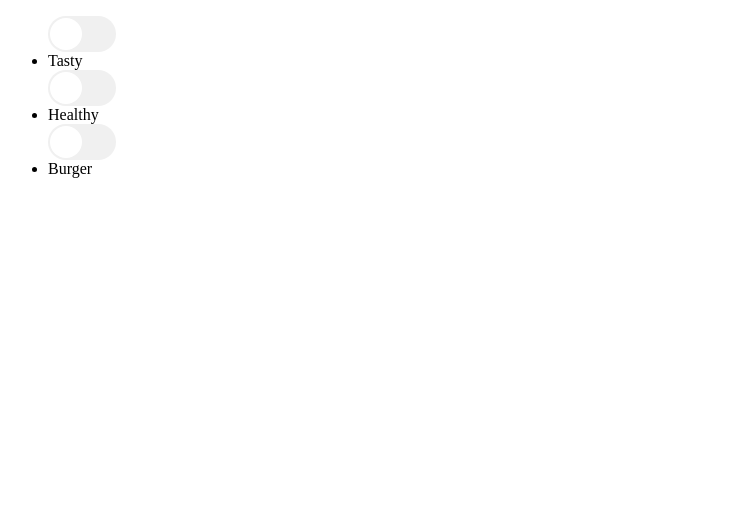
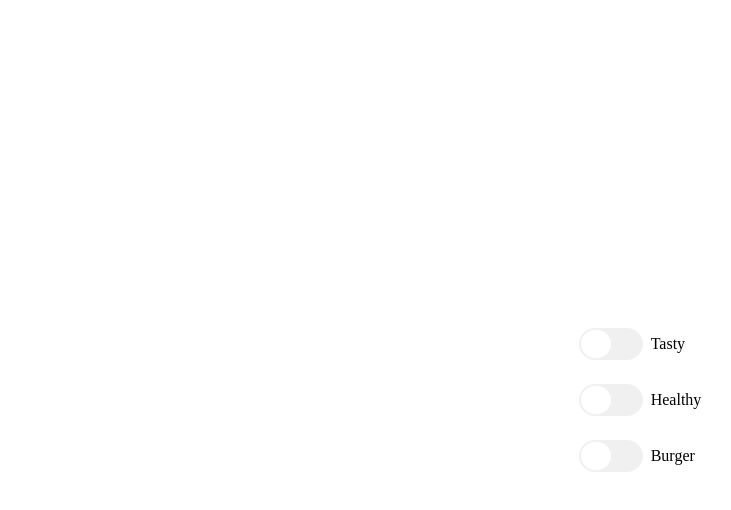
Before and after one commit to havgry/tastyhealthyburger, a Vue app: page / in a window 1280 px wide. Shown: the top 510 px of the page, without its empty margins (0-731 px from the left). Built offline with nearby package versions, Linux system fonts and the light colour scheme.

Commit message:
Add basic styling of button list and labels

```diff
--- a/src/components/App.vue
+++ b/src/components/App.vue
@@ -1,8 +1,8 @@
 <template>
-  <ul>
+  <ul class="button-list">
     <li v-for="(attribute, index) in attributes" :key="attribute.label">
       <toggle-button v-model="attribute.value" @input="disableAttribute(index)"/>
-      {{ attribute.label }}
+      <span v-text="attribute.label" class="button-label"/>
     </li>
   </ul>
 </template>
@@ -48,3 +48,43 @@ export default {
   },
 }
 </script>
+
+<style lang="scss">
+@import '~normalize.css/normalize.css';
+
+html,
+body {
+  height: 100%;
+}
+
+html {
+  box-sizing: border-box;
+}
+
+body {
+  display: flex;
+  align-items: center;
+  justify-content: center;
+}
+
+*,
+*:before,
+*:after {
+  box-sizing: inherit;
+}
+
+.button-list {
+  margin: 0;
+  padding: 0;
+  list-style: none;
+  > li {
+    margin: 1.5em;
+    display: flex;
+  }
+}
+
+.button-label {
+  line-height: 2em;
+  padding-left: .5em;
+}
+</style>
--- a/src/components/ToggleButton.vue
+++ b/src/components/ToggleButton.vue
@@ -102,7 +102,7 @@ export default {
   &.force-disable + .tgl-btn {
     &,
     &::after {
-      transition: all .6s cubic-bezier(1, 0, .25, 1) .2s;
+      transition: all .1s cubic-bezier(1, 0, .25, 1) .4s;
     }
   }
 	&:checked + .tgl-btn {
```
